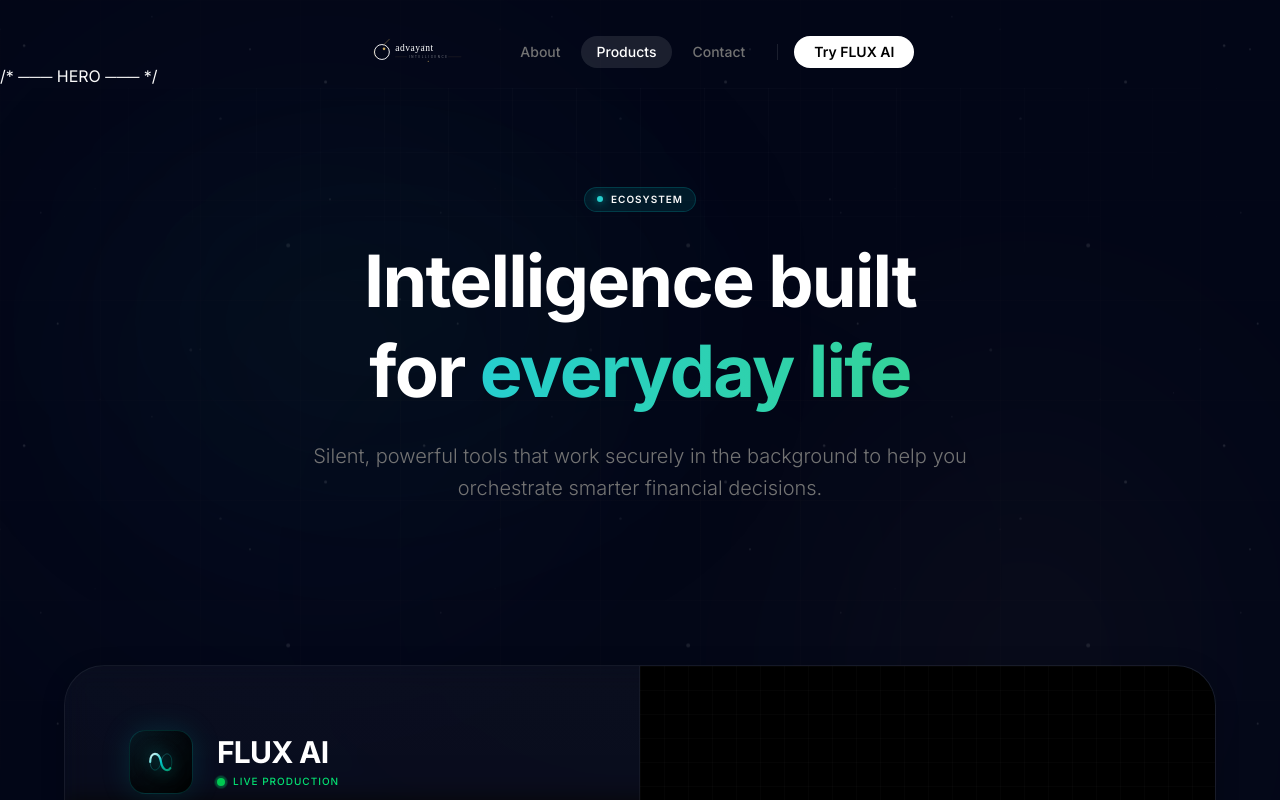
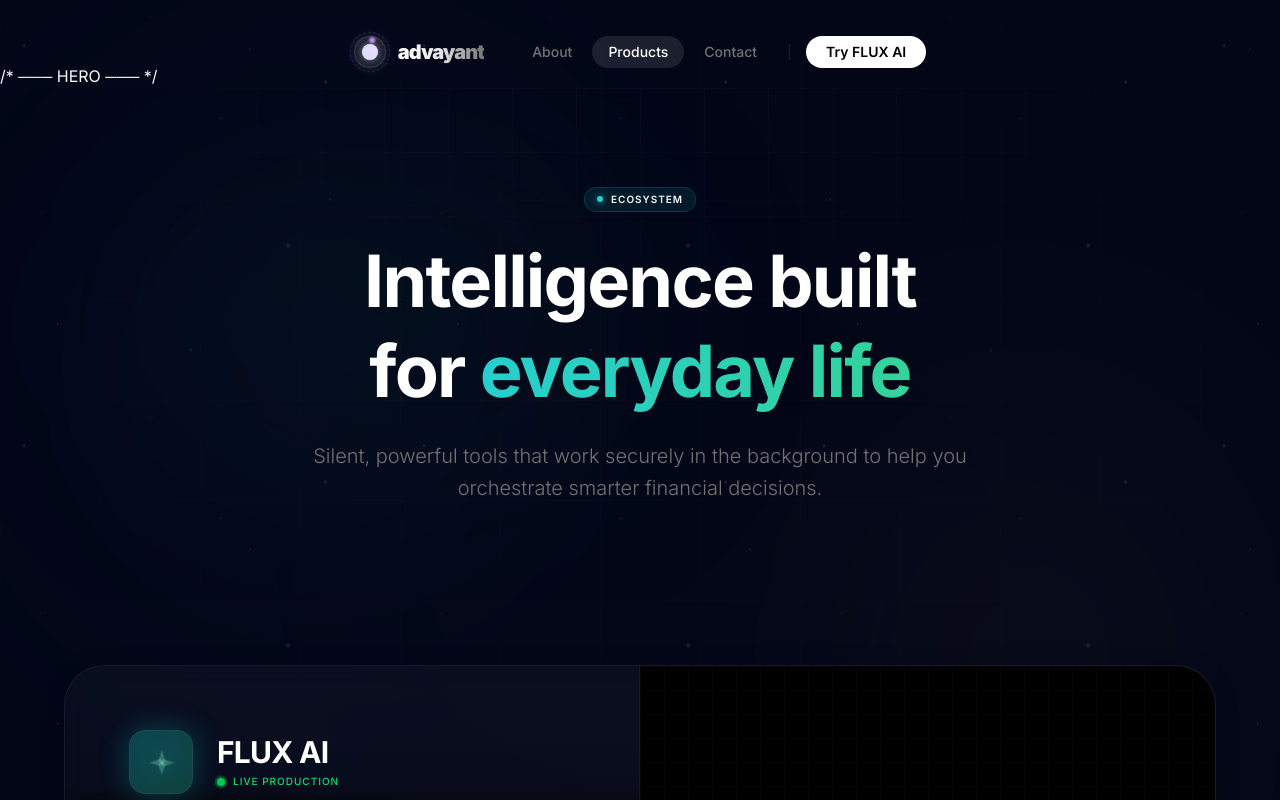
Before and after one commit to iamsparshgupta/advayant-website, a Next.js app: page /products in a window 1280 px wide. Shown: the top 800 px of the page. Built offline with nearby package versions, Linux system fonts and the light colour scheme.

Commit message:
fix: reverted navbar and flux logos, added shooting stars to nebula

```diff
--- a/src/app/globals.css
+++ b/src/app/globals.css
@@ -156,6 +156,22 @@
 
 .animate-pulse-soft {
   animation: pulse-soft 4s ease-in-out infinite;
+}
+
+@keyframes shooting-star {
+  0% {
+    transform: translateX(0) translateY(0) rotate(-45deg);
+    opacity: 1;
+  }
+
+  100% {
+    transform: translateX(-1500px) translateY(1500px) rotate(-45deg);
+    opacity: 0;
+  }
+}
+
+.animate-shooting-star {
+  animation: shooting-star linear infinite;
 }
 
 .animate-border-spin {
--- a/src/app/products/page.tsx
+++ b/src/app/products/page.tsx
@@ -39,23 +39,45 @@
               <div className="grid grid-cols-1 lg:grid-cols-2 gap-0 relative z-10">
                 {/* Text side */}
                 <div className="p-8 sm:p-12 lg:p-16 text-white border-b lg:border-b-0 lg:border-r border-white/5">
-                  {/* FLUX Flow Essence Logo */}
+                  {/* FLUX Flow Spark Icon with Glitch Effect */}
                   <div className="flex items-center gap-6 mb-10">
-                    <div className="w-16 h-16 bg-gradient-to-br from-flux-900/40 to-black rounded-2xl flex items-center justify-center border border-flux-500/20 backdrop-blur-md relative overflow-hidden group shrink-0 shadow-[0_0_30px_rgba(0,196,196,0.15)] hover:shadow-[0_0_40px_rgba(0,196,196,0.3)] transition-all duration-500">
-                      <div className="absolute inset-0 bg-[radial-gradient(circle_at_center,rgba(0,196,196,0.2)_0%,transparent_100%)] opacity-0 group-hover:opacity-100 transition-opacity duration-500 animate-pulse-soft" />
-                      <svg width="36" height="36" viewBox="0 0 100 100" className="relative z-10 drop-shadow-[0_0_8px_rgba(0,196,196,0.6)] group-hover:scale-105 transition-transform duration-500">
+                    <div className="w-16 h-16 bg-gradient-to-br from-flux-500/20 to-flux-accent-500/20 rounded-2xl flex items-center justify-center border border-white/10 backdrop-blur-md relative overflow-hidden group shrink-0 shadow-[0_0_30px_rgba(0,196,196,0.3)] transition-all duration-500 hover:scale-105">
+                      <div className="absolute inset-0 bg-gradient-to-br from-flux-400/40 to-flux-accent-400/40 opacity-50 group-hover:opacity-100 transition-opacity duration-500 animate-pulse-soft" />
+
+                      {/* Base SVG */}
+                      <svg width="34" height="34" viewBox="0 0 100 100" className="relative z-10 drop-shadow-[0_0_12px_rgba(0,196,196,0.8)] animate-float flex-shrink-0">
                         <defs>
-                          <linearGradient id="fluxEssenceGlow" x1="0%" y1="0%" x2="100%" y2="100%">
+                          <linearGradient id="fluxGlowProducts" x1="0%" y1="0%" x2="100%" y2="100%">
                             <stop offset="0%" stopColor="#e0f8f8" />
-                            <stop offset="50%" stopColor="#00c4c4" />
-                            <stop offset="100%" stopColor="#059669" />
+                            <stop offset="100%" stopColor="#34d399" />
                           </linearGradient>
                         </defs>
-                        <path d="M 20 50 C 20 20, 45 20, 50 50 C 55 80, 80 80, 80 50 C 80 20, 55 20, 50 50 C 45 80, 20 80, 20 50 Z"
-                          fill="none" stroke="url(#fluxEssenceGlow)" strokeWidth="6" strokeLinecap="round"
-                          className="animate-dash" strokeDasharray="100 150" />
-                        <path d="M 20 50 C 20 20, 45 20, 50 50 C 55 80, 80 80, 80 50 C 80 20, 55 20, 50 50 C 45 80, 20 80, 20 50 Z"
-                          fill="none" stroke="url(#fluxEssenceGlow)" strokeWidth="2" strokeLinecap="round" opacity="0.4" />
+                        <g fill="url(#fluxGlowProducts)">
+                          <path d="M 50 15 L 60 45 L 50 55 L 40 45 Z" className="animate-pulse-soft" style={{ animationDelay: '0s' }} />
+                          <path d="M 85 50 L 55 60 L 45 50 L 55 40 Z" className="animate-pulse-soft" style={{ animationDelay: '0.2s' }} />
+                          <path d="M 50 85 L 40 55 L 50 45 L 60 55 Z" className="animate-pulse-soft" style={{ animationDelay: '0.4s' }} />
+                          <path d="M 15 50 L 45 40 L 55 50 L 45 60 Z" className="animate-pulse-soft" style={{ animationDelay: '0.6s' }} />
+                        </g>
+                      </svg>
+
+                      {/* Glitch Overlay 1 */}
+                      <svg width="34" height="34" viewBox="0 0 100 100" className="absolute top-1/2 left-1/2 -translate-x-1/2 -translate-y-1/2 z-10 animate-float flex-shrink-0 opacity-0 group-hover:opacity-60 mix-blend-screen -ml-[2px] text-cyan-400" style={{ animationDuration: '0.2s' }}>
+                        <g fill="currentColor">
+                          <path d="M 50 15 L 60 45 L 50 55 L 40 45 Z" />
+                          <path d="M 85 50 L 55 60 L 45 50 L 55 40 Z" />
+                          <path d="M 50 85 L 40 55 L 50 45 L 60 55 Z" />
+                          <path d="M 15 50 L 45 40 L 55 50 L 45 60 Z" />
+                        </g>
+                      </svg>
+
+                      {/* Glitch Overlay 2 */}
+                      <svg width="34" height="34" viewBox="0 0 100 100" className="absolute top-1/2 left-1/2 -translate-x-1/2 -translate-y-1/2 z-10 animate-float flex-shrink-0 opacity-0 group-hover:opacity-60 mix-blend-screen ml-[2px] mt-[1px] text-emerald-400" style={{ animationDuration: '0.3s' }}>
+                        <g fill="currentColor">
+                          <path d="M 50 15 L 60 45 L 50 55 L 40 45 Z" />
+                          <path d="M 85 50 L 55 60 L 45 50 L 55 40 Z" />
+                          <path d="M 50 85 L 40 55 L 50 45 L 60 55 Z" />
+                          <path d="M 15 50 L 45 40 L 55 50 L 45 60 Z" />
+                        </g>
                       </svg>
                     </div>
                     <div>
--- a/src/components/CosmicBackground.tsx
+++ b/src/components/CosmicBackground.tsx
@@ -35,6 +35,14 @@
                 <rect x="0" y="0" width="100%" height="100%" fill="url(#stars-layer-2)" className="animate-float" style={{ animationDuration: '60s', animationDirection: 'reverse' }} />
             </svg>
 
+            {/* Shooting Stars (Indian Cosmos) */}
+            <div className="absolute top-0 left-0 w-full h-full pointer-events-none z-0">
+                <div className="absolute top-[-10%] right-[20%] w-[150px] h-px bg-gradient-to-r from-transparent via-white/80 to-transparent opacity-0 animate-shooting-star" style={{ animationDuration: '6s', animationDelay: '2s' }} />
+                <div className="absolute top-[-20%] right-[60%] w-[250px] h-px bg-gradient-to-r from-transparent via-[#C5A55A]/80 to-transparent opacity-0 animate-shooting-star" style={{ animationDuration: '9s', animationDelay: '7s' }} />
+                <div className="absolute top-[20%] right-[-10%] w-[100px] h-px bg-gradient-to-r from-transparent via-[#1B2A4A]/80 to-transparent opacity-0 animate-shooting-star" style={{ animationDuration: '14s', animationDelay: '0.5s' }} />
+                <div className="absolute top-[5%] right-[80%] w-[180px] h-px bg-gradient-to-r from-transparent via-[#e67e22]/60 to-transparent opacity-0 animate-shooting-star" style={{ animationDuration: '11s', animationDelay: '4s' }} />
+            </div>
+
             {/* Subtle Dynamic Nebula (Indian Cosmic Essence) */}
             <div className="absolute inset-0 opacity-40 mix-blend-screen overflow-hidden">
                 {/* Nebula 1 - Deep Cosmic Indigo (Advayant intelligence) */}
--- a/src/components/Navbar.tsx
+++ b/src/components/Navbar.tsx
@@ -45,16 +45,26 @@
         <nav className="px-6 h-14 flex items-center justify-between gap-8">
           {/* Logo */}
           <Link href="/" className="flex items-center group shrink-0 gap-3">
-            <div className="relative flex items-center h-8">
-              <div className="absolute inset-0 bg-[#C5A55A]/20 blur-xl rounded-full opacity-0 group-hover:opacity-100 transition-opacity duration-700" />
-              <Image
-                src="/logo-white.svg"
-                alt="Advayant Intelligence"
-                width={140}
-                height={40}
-                className="h-8 w-auto object-contain relative z-10 transition-transform duration-700 group-hover:scale-105"
-                priority
-              />
+            {/* Cosmic animated icon */}
+            <div className="relative w-8 h-8 flex items-center justify-center">
+              {/* Outer orbit/glow */}
+              <div className="absolute inset-0 rounded-full border border-white/20 animate-[spin_10s_linear_infinite]" />
+              <div className="absolute inset-[-4px] rounded-full border border-dashed border-primary-500/30 animate-[spin_15s_linear_infinite_reverse]" />
+
+              {/* Inner core */}
+              <div className="relative z-10 w-4 h-4 bg-white rounded-full shadow-[0_0_15px_rgba(255,255,255,0.8)] flex items-center justify-center overflow-hidden">
+                <div className="absolute inset-0 bg-gradient-to-tr from-primary-400 to-accent-400 opacity-80 animate-pulse-soft" />
+              </div>
+
+              {/* Orbital particle */}
+              <div className="absolute top-0 right-1/2 w-1.5 h-1.5 bg-accent-400 rounded-full blur-[1px] animate-[spin_3s_linear_infinite] origin-[50%_16px]" />
+            </div>
+
+            {/* Typography */}
+            <div className="flex flex-col">
+              <span className="text-xl font-black tracking-tighter text-transparent bg-clip-text bg-gradient-to-r from-white via-neutral-200 to-neutral-400 group-hover:from-white group-hover:via-white group-hover:to-neutral-300 transition-colors">
+                advayant
+              </span>
             </div>
           </Link>
 
```
Also changed, not shown: src/app/page.tsx (+34 -12 lines).
